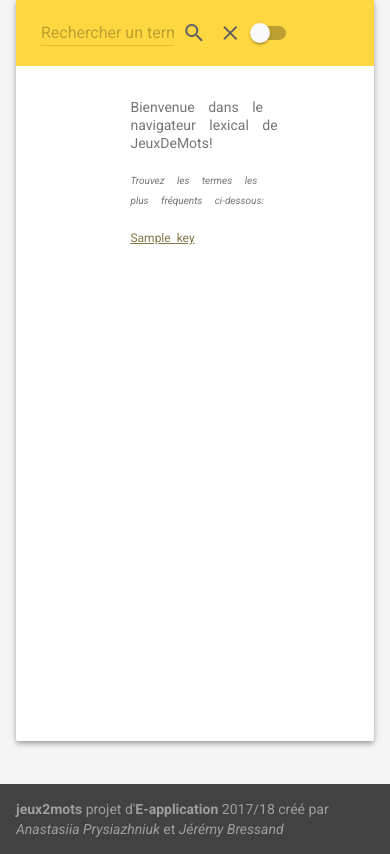
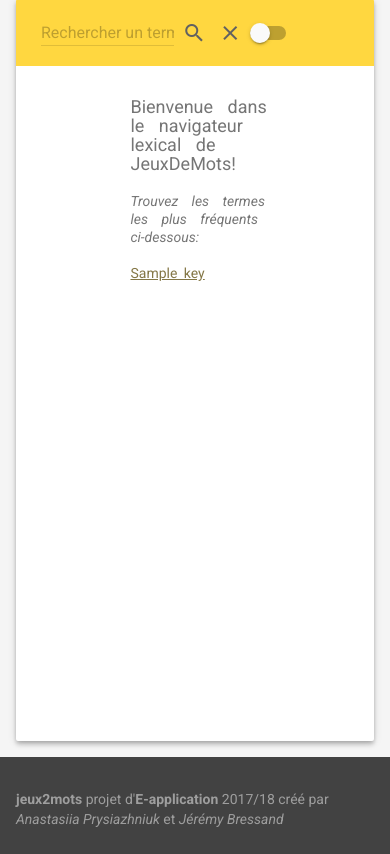
Before and after one commit to miralisa/projetJDM, a Flask app: template templates/index.html in a window 390 px wide. Shown: the part 73-927 px from the top of the page. Run offline with Flask 2, Linux system fonts and the light colour scheme; the template is opened without the code that fills it: most values are stand-ins (such as "Sample title", 1, 10 or a date in 2020).

Commit message:
modif styles.css

```diff
--- a/static/css/styles.css
+++ b/static/css/styles.css
@@ -10,9 +10,10 @@
     -webkit-flex-direction: column;
           flex-direction: column;
 }
+/*
 .mdl-mini-footer{
   padding: 5px 16px;
-}
+}*/
 .card-content{
   width: auto;
   height: 80vh;
@@ -149,35 +150,26 @@
 }
 
 @media only screen and (min-width: 350px) and (max-width: 550px) {
-.mdl-mini-footer{
-  padding: 15px 16px;
-}
+
 .noeud {
     font-weight: 500;
-    font-size: 14px;
+    font-size: 18px;
     }
 
  .name-relation {
      font-weight: 200;
-     font-size: 10px;
+     font-size: 14px;
      margin-left: 0px;
  }
- .mdl-button--fab.mdl-button--mini-fab {
-    height: 30px;
-    min-width: 30px;
-    width: 30px;
-}
 .terms {
-    font-size: 12px;
+    font-size: 14px;
     font-weight: 300;
     line-height: 1.4;
     word-spacing: 3px;
 }
 }
 @media only screen and (max-width: 350px) {
-.mdl-mini-footer{
-  padding: 15px 16px;
-}
+
 .noeud {
     font-weight: 500;
     font-size: 14px;
```
